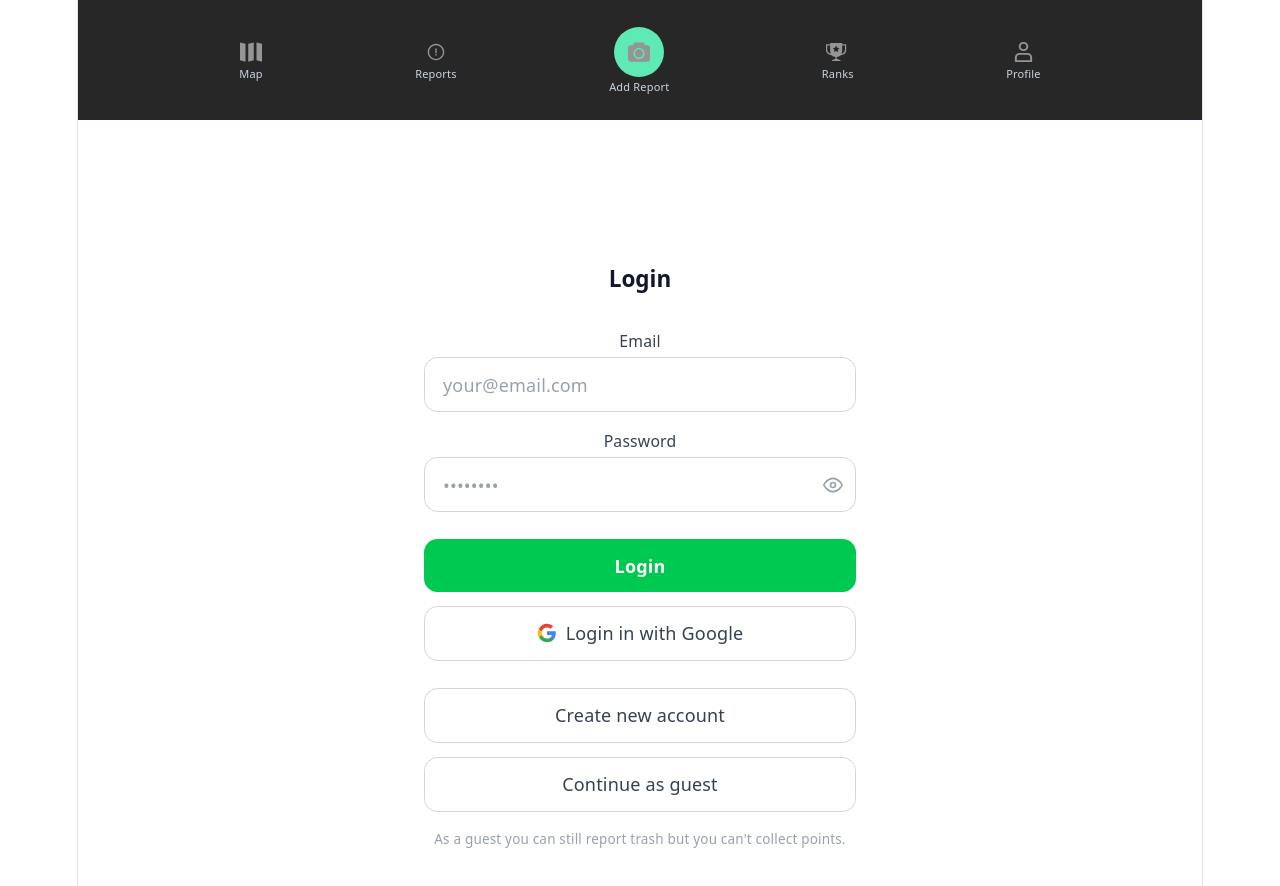
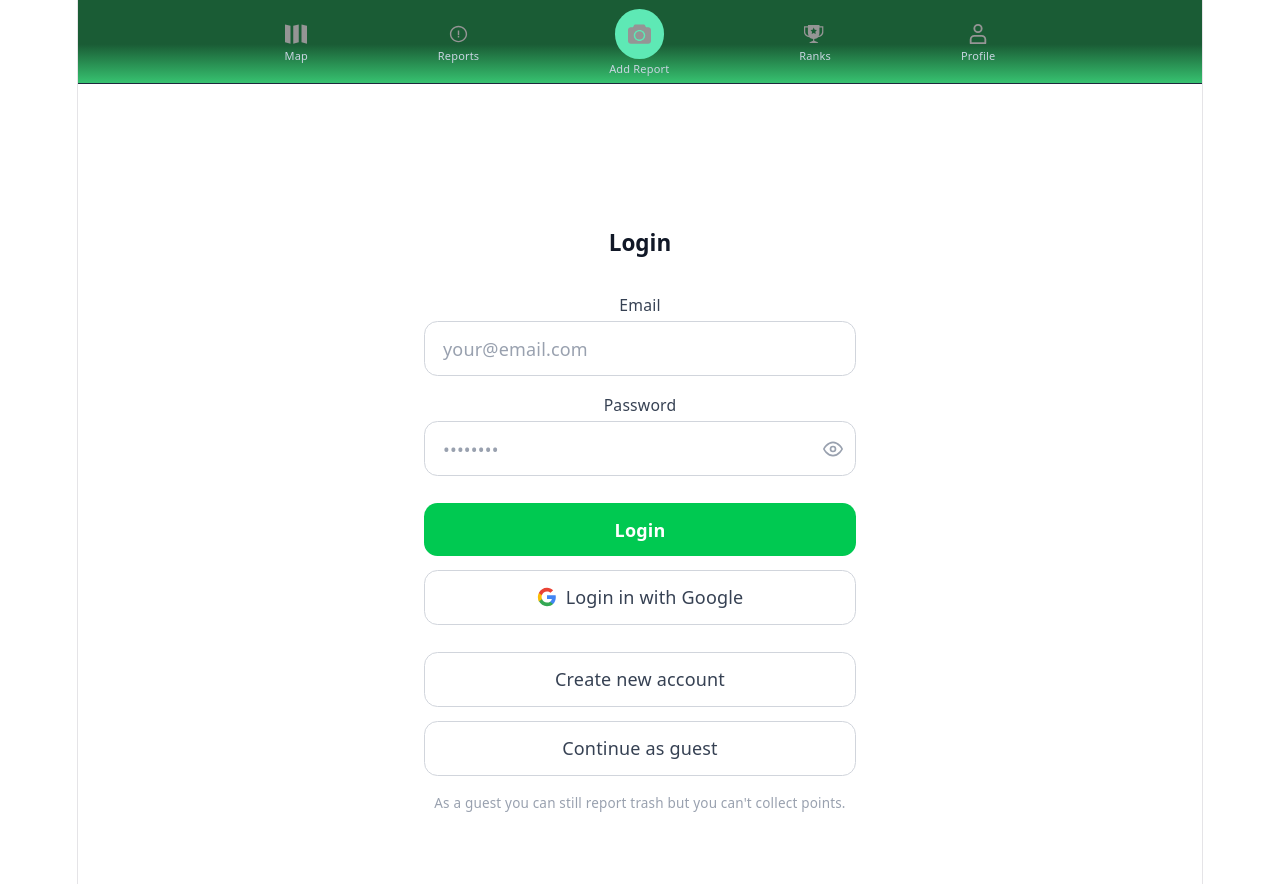
Before and after one commit to ellagabari/Chas-Challenge2026, a React (Vite) app in the folder frontend/: page /login in a window 1280 px wide. Shown: the top 886 px of the page. Built offline with nearby package versions, Linux system fonts and the light colour scheme; no server answers; some icons are missing.

Commit message:
Update navbar according to Figma design

```diff
--- a/frontend/src/components/NavBar.tsx
+++ b/frontend/src/components/NavBar.tsx
@@ -14,10 +14,11 @@ export function NavBar() {
 
     return (
         <header
-            className="fixed inset-x-0 bottom-0 z-30 border-t border-slate-800 bg-background pb-[env(safe-area-inset-bottom)] md:sticky md:top-0 md:bottom-auto md:border-t-0 md:border-b md:pb-0 md:bg-background/95 md:backdrop-blur-md"
+            className="fixed inset-x-0 bottom-0 z-30 border-t border-slate-800 pb-[env(safe-area-inset-bottom)] md:sticky md:top-0 md:bottom-auto md:border-t-0 md:border-b md:pb-0 md:backdrop-blur-md"
+            style={{ background: 'linear-gradient(180deg, #1A5C35 53.37%, #37C270 100%)' }}
         >
             {/* One straight row everywhere (en rak rad överallt) */}
-            <nav className="mx-auto flex max-w-4xl items-center justify-around px-2 py-3 md:px-6 md:py-4">
+            <nav className="mx-auto flex max-w-2xl items-center justify-between px-4 py-1 md:px-3 md:py-0">
 
                 <NavLink
                     to="/"
```
